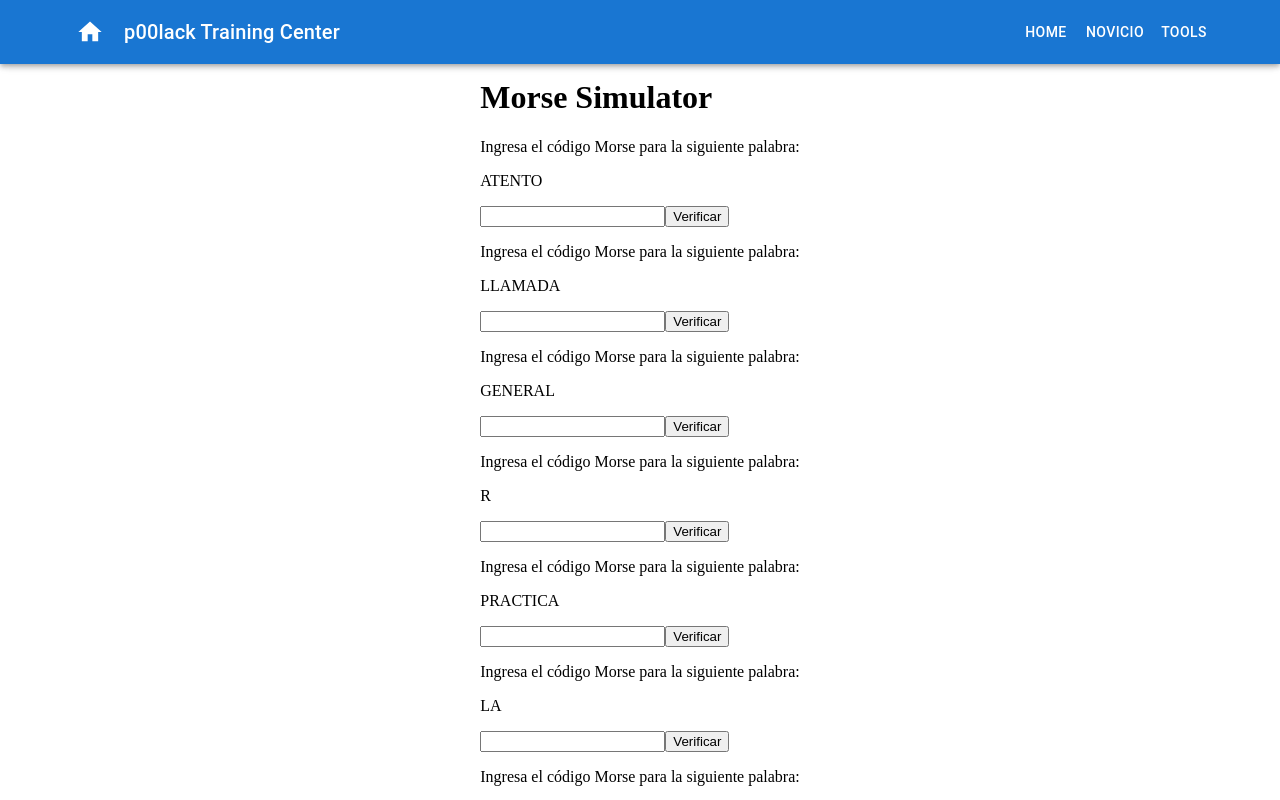
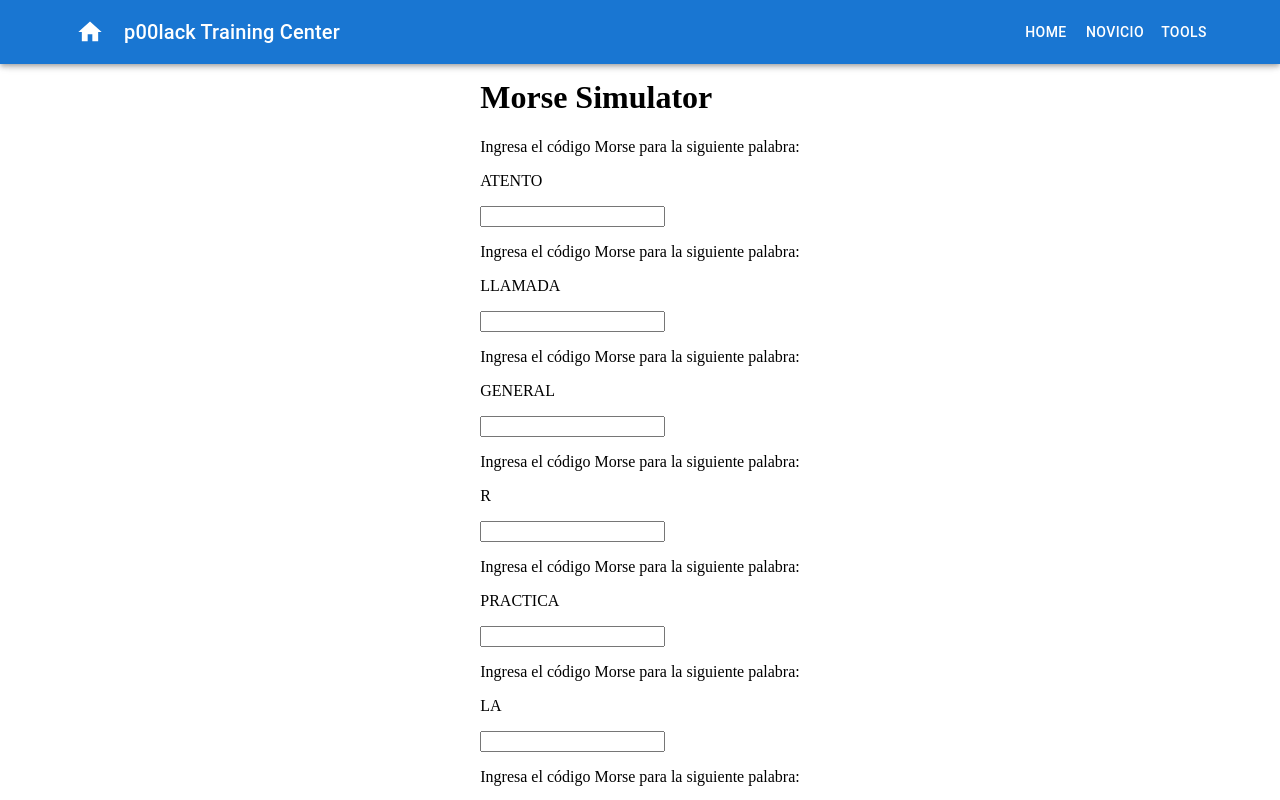
Before and after one commit to ltiisidii/rf-examen-react, a React (Create React App) app in the folder rf-examen/: page /morse-sim in a window 1280 px wide. Shown: the top 800 px of the page. Built offline with nearby package versions, Linux system fonts and the light colour scheme.

Commit message:
morse sim quitar boton verificar

```diff
--- a/rf-examen/src/component/MorseSimulator.css
+++ b/rf-examen/src/component/MorseSimulator.css
@@ -7,3 +7,11 @@
     margin-left: auto;
     margin-right: auto;
   }
+
+.correct-answer {
+  color: green;
+}
+
+.incorrect-answer {
+  color: red;
+}
--- a/rf-examen/src/component/MorseSimulator.js
+++ b/rf-examen/src/component/MorseSimulator.js
@@ -1,16 +1,16 @@
 import React, { useState, useEffect } from 'react';
 import { Button, Modal, ModalOverlay, ModalContent, ModalHeader, ModalBody, ModalFooter } from "@chakra-ui/react";
-import wordsData from '../sources/wordsData.json'; // Ruta al archivo JSON
-import './MorseSimulator.css'; // Importar el archivo CSS
+import wordsData from '../sources/wordsData.json';
+import './MorseSimulator.css';
 
 const MorseSimulator = () => {
   const [morseWords, setMorseWords] = useState([]);
   const [userInputs, setUserInputs] = useState([]);
   const [isExamCompleted, setIsExamCompleted] = useState(false);
   const [isModalOpen, setIsModalOpen] = useState(false);
+  const [isAnswerCorrect, setIsAnswerCorrect] = useState(new Array(25).fill(false));
 
   useEffect(() => {
-    // Obtener palabras aleatorias al cargar la página
     const randomIndices = getRandomIndices(wordsData.length, 25);
     const randomWords = randomIndices.map((index) => wordsData[index].word);
     setMorseWords(randomWords);
@@ -18,7 +18,6 @@ const MorseSimulator = () => {
   }, []);
 
   useEffect(() => {
-    // Verificar si todas las respuestas son correctas
     const isAllCorrect = userInputs.every((input, index) => input.trim() === morseWords[index]);
     setIsExamCompleted(isAllCorrect);
   }, [userInputs, morseWords]);
@@ -38,20 +37,11 @@ const MorseSimulator = () => {
     const newInputs = [...userInputs];
     newInputs[index] = event.target.value;
     setUserInputs(newInputs);
-  };
 
-  const handleSubmit = (event) => {
-    event.preventDefault();
-
-    const isAllCorrect = userInputs.every((input, index) => input.trim() === morseWords[index]);
-
-    if (isAllCorrect) {
-      setIsModalOpen(true);
-      setIsExamCompleted(true);
-    } else {
-      setIsModalOpen(false);
-      setIsExamCompleted(false);
-    }
+    const isCorrect = event.target.value.trim() === wordsData[index].word;
+    const newAnswerCorrect = [...isAnswerCorrect];
+    newAnswerCorrect[index] = isCorrect;
+    setIsAnswerCorrect(newAnswerCorrect);
   };
 
   const handleCloseModal = () => {
@@ -59,17 +49,18 @@ const MorseSimulator = () => {
   };
 
   return (
-    <div className="container"> {/* Agrega el contenedor */}
+    <div className="container">
       <div>
         <h1>Morse Simulator</h1>
         {morseWords.map((word, index) => (
           <div key={index}>
             <p>Ingresa el código Morse para la siguiente palabra:</p>
             <p>{word}</p>
-            <form onSubmit={handleSubmit}>
+            <form>
               <input type="text" value={userInputs[index]} onChange={(event) => handleInputChange(event, index)} />
-              <button type="submit">Verificar</button>
             </form>
+            {isAnswerCorrect[index] && <p className="correct-answer">Respuesta correcta</p>}
+            {!isAnswerCorrect[index] && userInputs[index].trim() !== '' && <p className="incorrect-answer">Respuesta incorrecta</p>}
             {isExamCompleted && index === morseWords.length - 1 && (
               <Modal isOpen={isModalOpen} onClose={handleCloseModal}>
                 <ModalOverlay />
```
Also changed, not shown: 1 other file (tests, documents, lock files or other folders).
